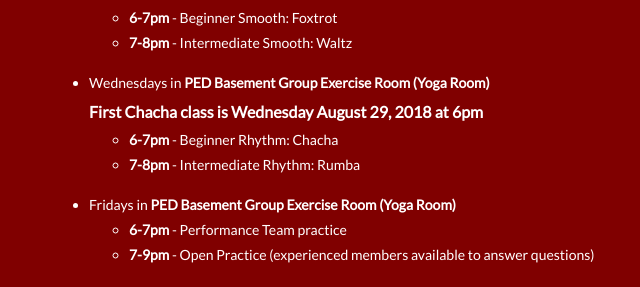
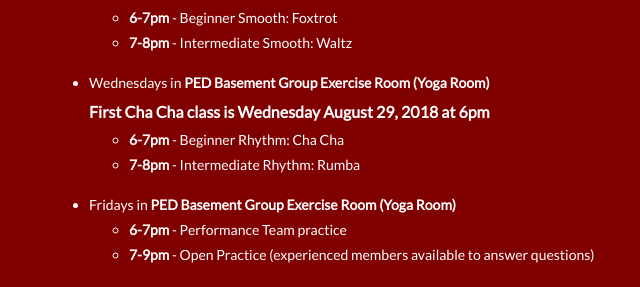
Before and after one commit to uscballroom/uscballroom.github.io, a Jekyll site: the page built from _pages/schedule.html, in a window 1280 px wide and 1400 px high, scrolled down 252 px. Shown: the part 158-445 px from the top of the window, without its empty margins (156-796 px from the left). Built offline with Jekyll 4.4.1, drawn with Linux system fonts in a browser that asks for light colours; some web fonts are replaced.

Commit message:
Update schedule.html

```diff
--- a/_pages/schedule.html
+++ b/_pages/schedule.html
@@ -17,10 +17,10 @@
       </ul>
       <li>
         Wednesdays in <b>PED Basement Group Exercise Room (Yoga Room)</b><br/>
-        <h6>First Chacha class is Wednesday <b>August 29</b>, 2018 at 6pm</h6>
+        <h6>First Cha Cha class is Wednesday <b>August 29</b>, 2018 at 6pm</h6>
       </li>
       <ul>
-        <li><b>6-7pm</b> - Beginner Rhythm: Chacha</li>
+        <li><b>6-7pm</b> - Beginner Rhythm: Cha Cha</li>
         <li><b>7-8pm</b> - Intermediate Rhythm: Rumba</li>
       </ul>
       <li>Fridays in <b>PED Basement Group Exercise Room (Yoga Room)</b></li>
```
Also changed, not shown: other parts of _pages/schedule.html (+1 -1 lines).
